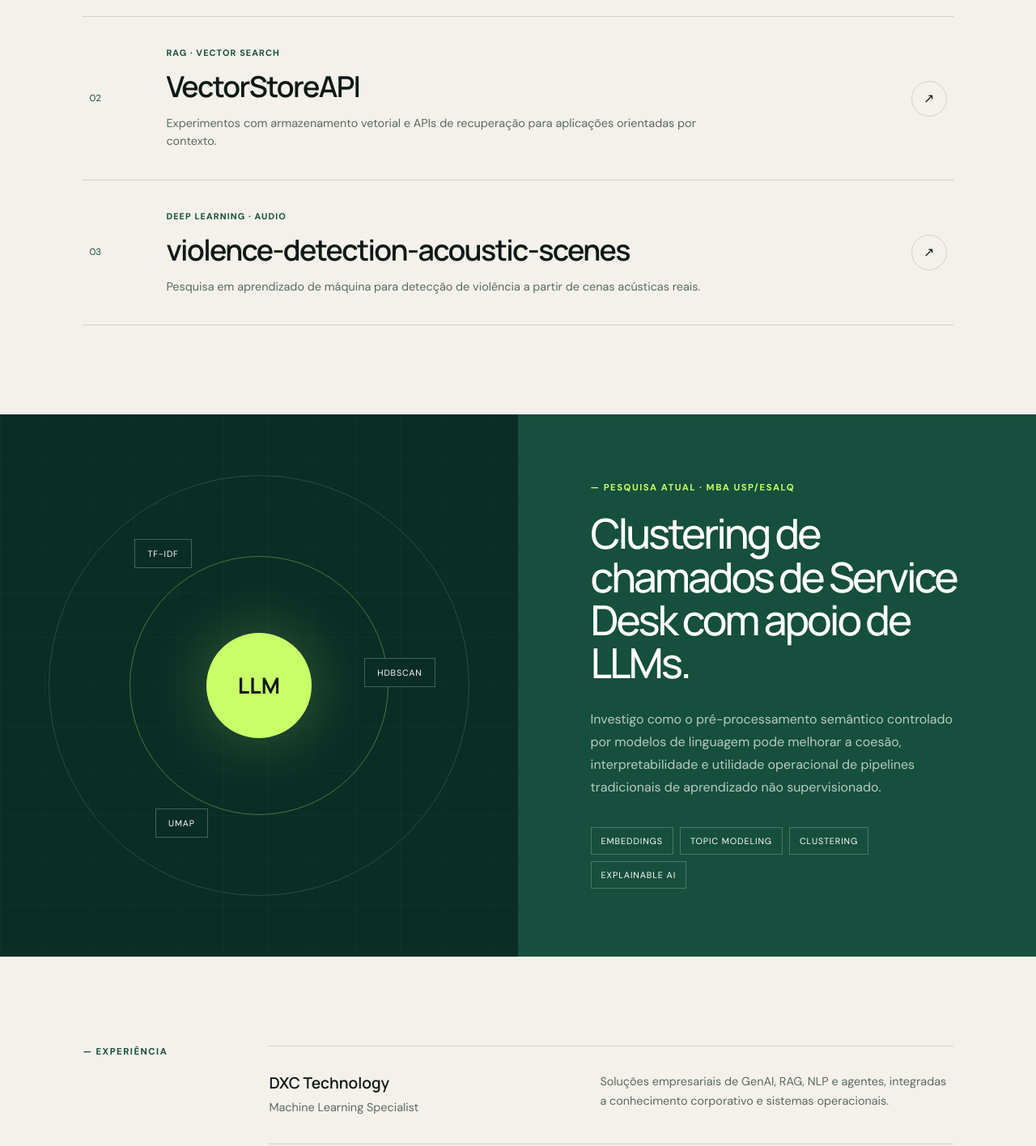
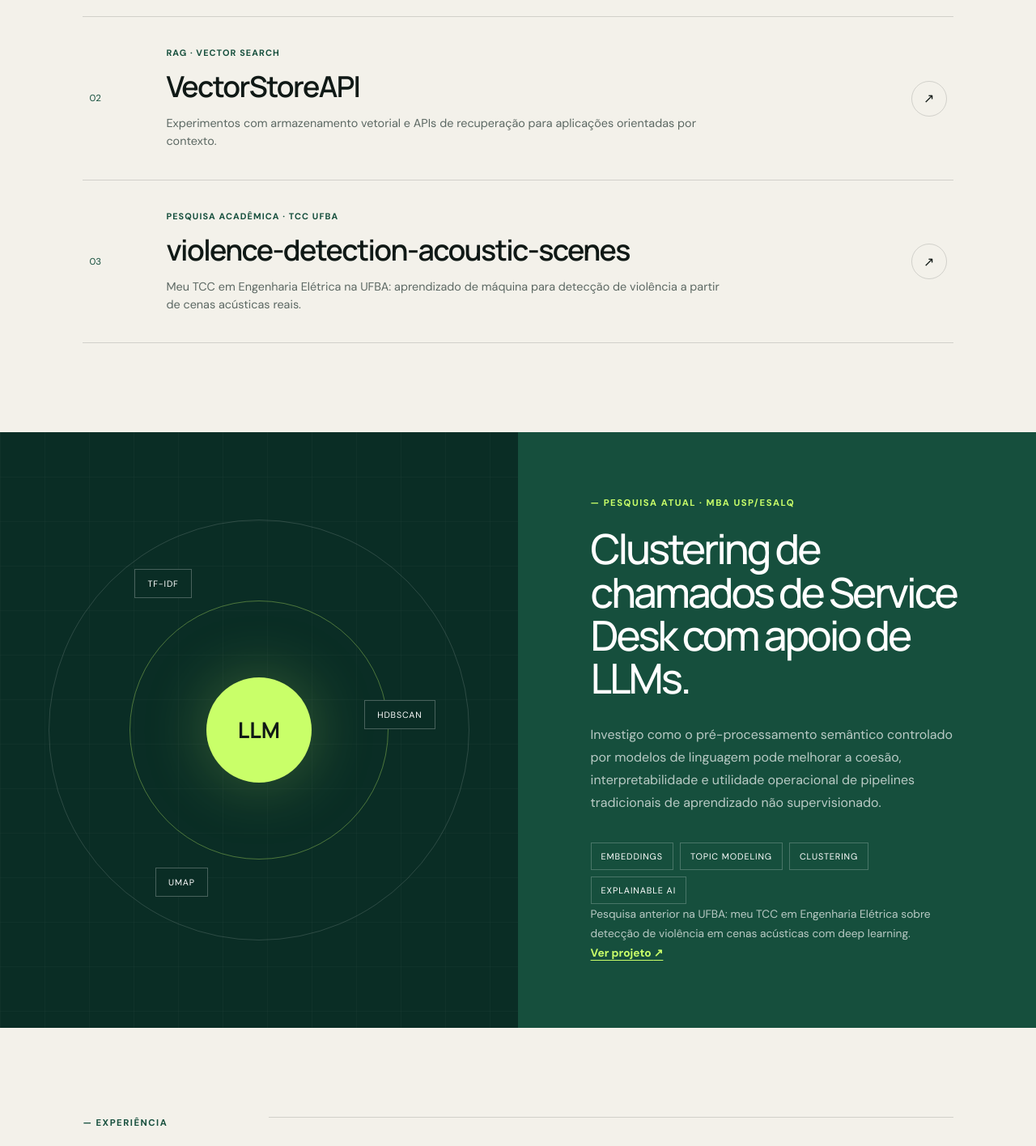
Before and after one commit to caleo-hub/site-pessoal-caleo, a Next.js app: page / in a window 1280 px wide. Shown: the part 2688-4104 px from the top of the page at 81% size. Built offline with nearby package versions, Linux system fonts and the light colour scheme.

Commit message:
Add UFBA thesis context to research
Make the academic origin of the acoustic violence-detection project explicit in the portfolio.

```diff
--- a/src/app/globals.css
+++ b/src/app/globals.css
@@ -109,6 +109,8 @@ a { color: inherit; }
 .research__content > p { margin: 0; color: rgba(255,255,255,.7); line-height: 1.75; }
 .research__metrics { display: flex; flex-wrap: wrap; gap: 8px; margin-top: 35px; }
 .research__metrics span { padding: 9px 12px; border: 1px solid rgba(255,255,255,.22); font-size: .68rem; text-transform: uppercase; letter-spacing: .08em; }
+.research__previous { margin: 28px 0 0; color: rgba(255,255,255,.68); font-size: .86rem; line-height: 1.7; }
+.research__previous a { color: var(--mint); font-weight: 700; text-underline-offset: 4px; white-space: nowrap; }
 
 .experience { display: grid; grid-template-columns: 230px 1fr; }
 .experience-list { border-top: 1px solid var(--line); }
--- a/src/app/page.tsx
+++ b/src/app/page.tsx
@@ -42,9 +42,9 @@ const projects = [
   },
   {
     name: "violence-detection-acoustic-scenes",
-    tag: "Deep Learning · Audio",
+    tag: "Pesquisa acadêmica · TCC UFBA",
     description:
-      "Pesquisa em aprendizado de máquina para detecção de violência a partir de cenas acústicas reais.",
+      "Meu TCC em Engenharia Elétrica na UFBA: aprendizado de máquina para detecção de violência a partir de cenas acústicas reais.",
     href: "https://github.com/caleo-hub/violence-detection-acoustic-scenes"
   }
 ];
@@ -210,6 +210,12 @@ export default function HomePage() {
           <div className="research__metrics">
             <span>Embeddings</span><span>Topic Modeling</span><span>Clustering</span><span>Explainable AI</span>
           </div>
+          <p className="research__previous">
+            Pesquisa anterior na UFBA: meu TCC em Engenharia Elétrica sobre detecção de violência em cenas acústicas com deep learning. {" "}
+            <a href="https://github.com/caleo-hub/violence-detection-acoustic-scenes" target="_blank" rel="noreferrer">
+              Ver projeto <ArrowIcon />
+            </a>
+          </p>
         </div>
       </section>
 
```
Also changed, not shown: 1 other file (tests, documents, lock files or other folders).
